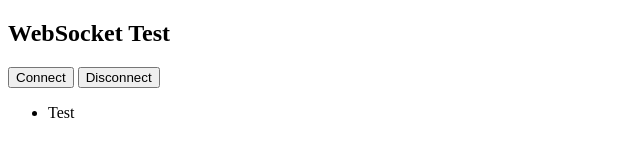
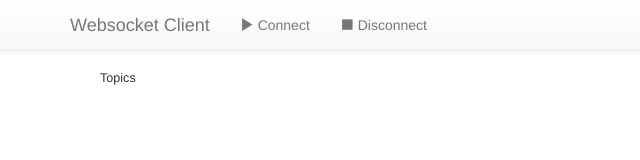
Before and after one commit to lschuetze/mqtt-kp, a plain HTML site: page mqtt-webclient/mqtt-webclient.html in a window 1280 px wide. Shown: the whole page, without its empty margins (0-640 px from the left). Drawn offline with nearby package versions, Linux system fonts and the light colour scheme.

Commit message:
webclient now uses jquery and bootstrap

```diff
--- a/mqtt-webclient/mqtt-webclient.html
+++ b/mqtt-webclient/mqtt-webclient.html
@@ -7,16 +7,55 @@
   <script src="https://ajax.googleapis.com/ajax/libs/jquery/2.1.1/jquery.min.js"></script>
   <script src="https://ajax.googleapis.com/ajax/libs/jqueryui/1.11.2/jquery-ui.min.js"></script>
   <script type="text/javascript" src="./js/client.js"></script>
+  <link rel="stylesheet" href="https://maxcdn.bootstrapcdn.com/bootstrap/3.2.0/css/bootstrap.min.css">
+  <link rel="stylesheet" href="https://maxcdn.bootstrapcdn.com/bootstrap/3.2.0/css/bootstrap-theme.min.css">
+  <script src="https://maxcdn.bootstrapcdn.com/bootstrap/3.2.0/js/bootstrap.min.js"></script>
 </head>
-<body>
-  <h2>WebSocket Test</h2>
-  <div>
-        <button type="button" id="connect">Connect</button>
-        <button type="button" id="disconnect">Disconnect</button>
-        <ul id="clients">
-            <li>Test</li>
-        </ul>
-      <div id="output"></div>
-  </div>
+<body style="padding-top: 70px;">
+    <div class="navbar navbar-default navbar-fixed-top">
+        <div class="container">
+            <div class="navbar-header">
+                <a class="navbar-brand" href="#">Websocket Client</a>
+                <a class="navbar-toggle" data-toggle="collapse" data-target=".navbar-collapse">
+                    <span class="glyphicon glyphicon-bar"></span>
+                    <span class="glyphicon glyphicon-bar"></span>
+                    <span class="glyphicon glyphicon-bar"></span>
+                </a>
+            </div>
+            <div class="navbar-collapse">
+                <ul class="nav navbar-nav">
+                    <li><a href="#" id="connect"><span class="glyphicon glyphicon-play"></span> Connect</a></li>
+                    <li><a href="#" id="disconnect"><span class="glyphicon glyphicon-stop"></span> Disconnect</a></li>
+                </ul>
+            </div>
+        </div>
+    </div>
+    <div class="container" style="font-size: 90%">
+        <div class="row">
+            <div class="col-md-3">
+                <div class="container-fluid">
+                    <div class="sidebar-nav-fixed affix" style="width:20%;">
+                        <div class="container-fluid">
+                            <ul class="nav" id="topics">
+                                <li class="nav-header">Topics</li>
+                            </ul>
+                        </div>
+                    </div>
+                </div>
+            </div>
+
+            <div class="col-md-4">
+                <div class="container-fluid">
+
+                </div>
+            </div>
+
+            <div class="col-md-4">
+                <div class="container-fluid">
+                    <ul id="output" height="50px" style="overflow-y: auto; max-height: 300px; position: relative;" class="scrollable"></ul>
+                </div>
+            </div>
+        </div>
+    </div>
 </body>
 </html>
```
